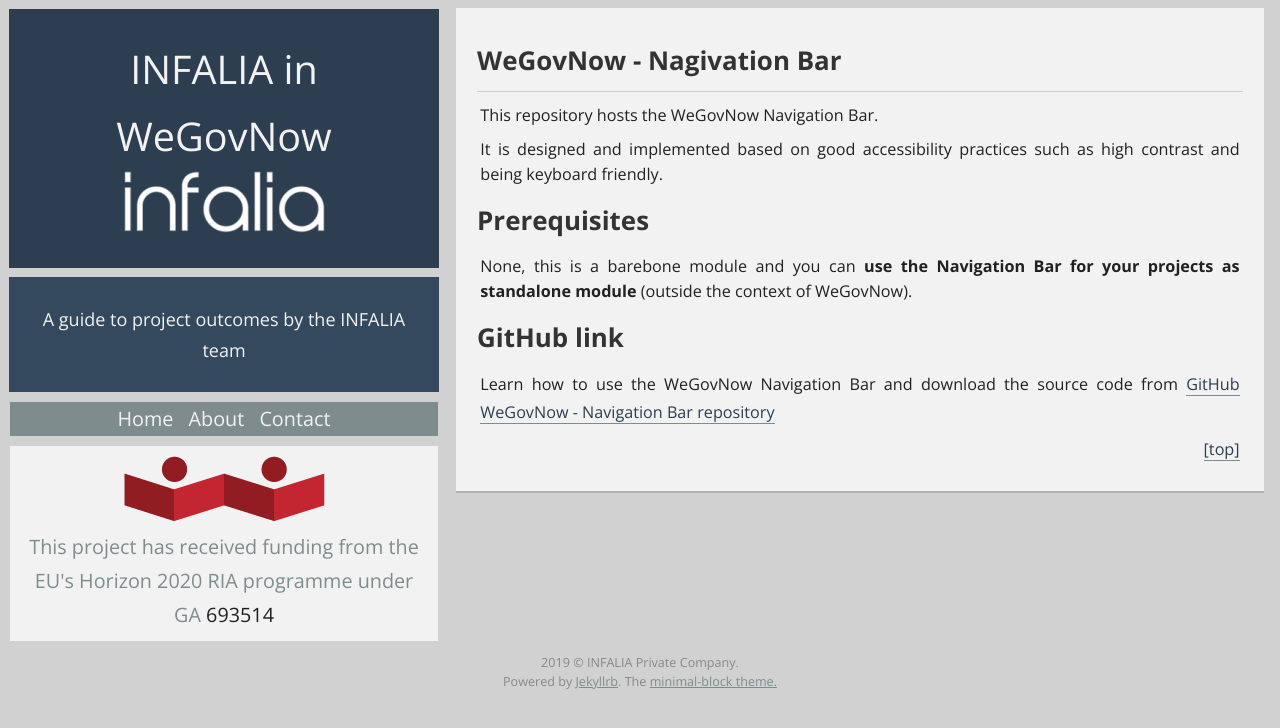
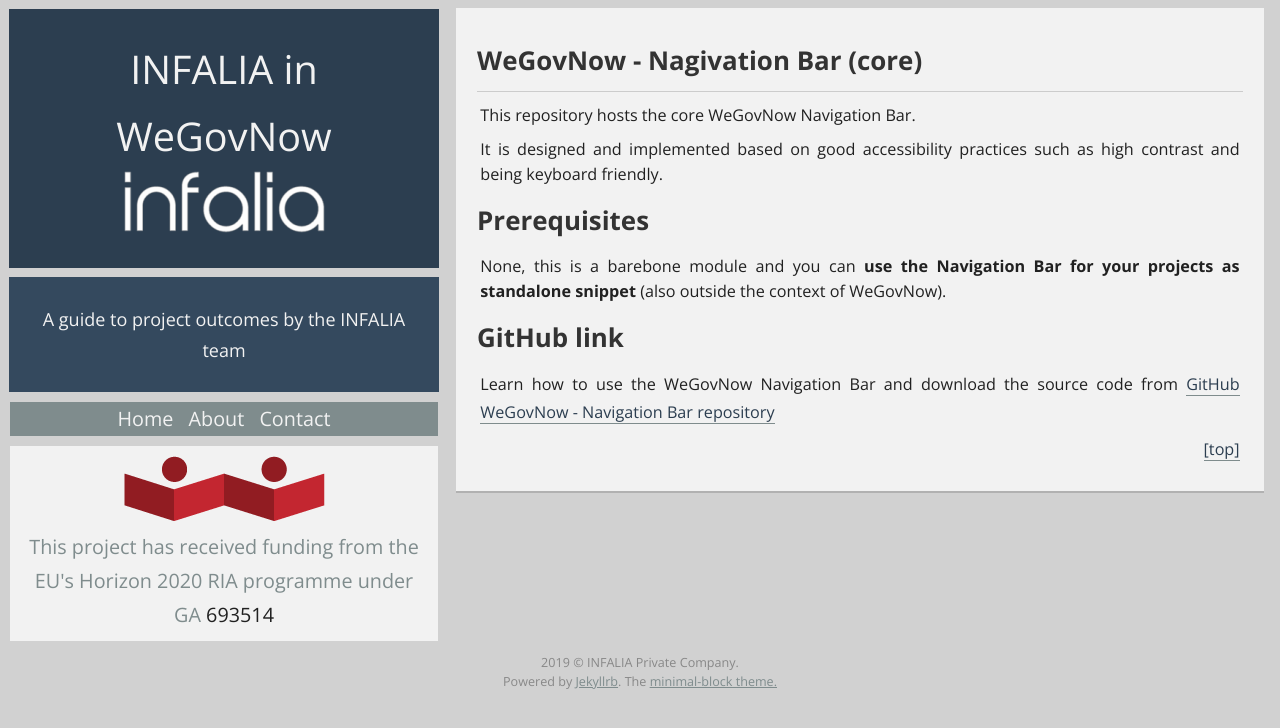
Before and after one commit to Infalia/wegovnow, a Jekyll site: the page built from _posts/2019-03-13-wgn-navbar.md, in a window 1280 px wide. Shown: the top 728 px of the page. Built offline with Jekyll 4.4.1, drawn with Linux system fonts in a browser that asks for light colours.

Commit message:
update posts

```diff
--- a/_posts/2019-03-13-wgn-navbar.md
+++ b/_posts/2019-03-13-wgn-navbar.md
@@ -1,17 +1,17 @@
 ---
 layout: post
-title:  "WeGovNow - Nagivation Bar"
+title:  "WeGovNow - Nagivation Bar (core)"
 date:   2019-03-13 22:00:00
-categories: [barebone, module]
-tags: module
+categories: [barebone, snippet]
+tags: snippet
 ---
-This repository hosts the WeGovNow Navigation Bar.
+This repository hosts the core WeGovNow Navigation Bar.
 
 It is designed and implemented based on good accessibility practices such as high contrast and being keyboard friendly.
 
 Prerequisites
 ----------------
-None, this is a barebone module and you can **use the Navigation Bar for your projects as standalone module** (outside the context of WeGovNow).
+None, this is a barebone module and you can **use the Navigation Bar for your projects as standalone snippet** (also outside the context of WeGovNow).
 
 GitHub link
 ----------------
```
Also changed, not shown: _posts/2019-03-13-imc-core.md (+2 -3 lines).
